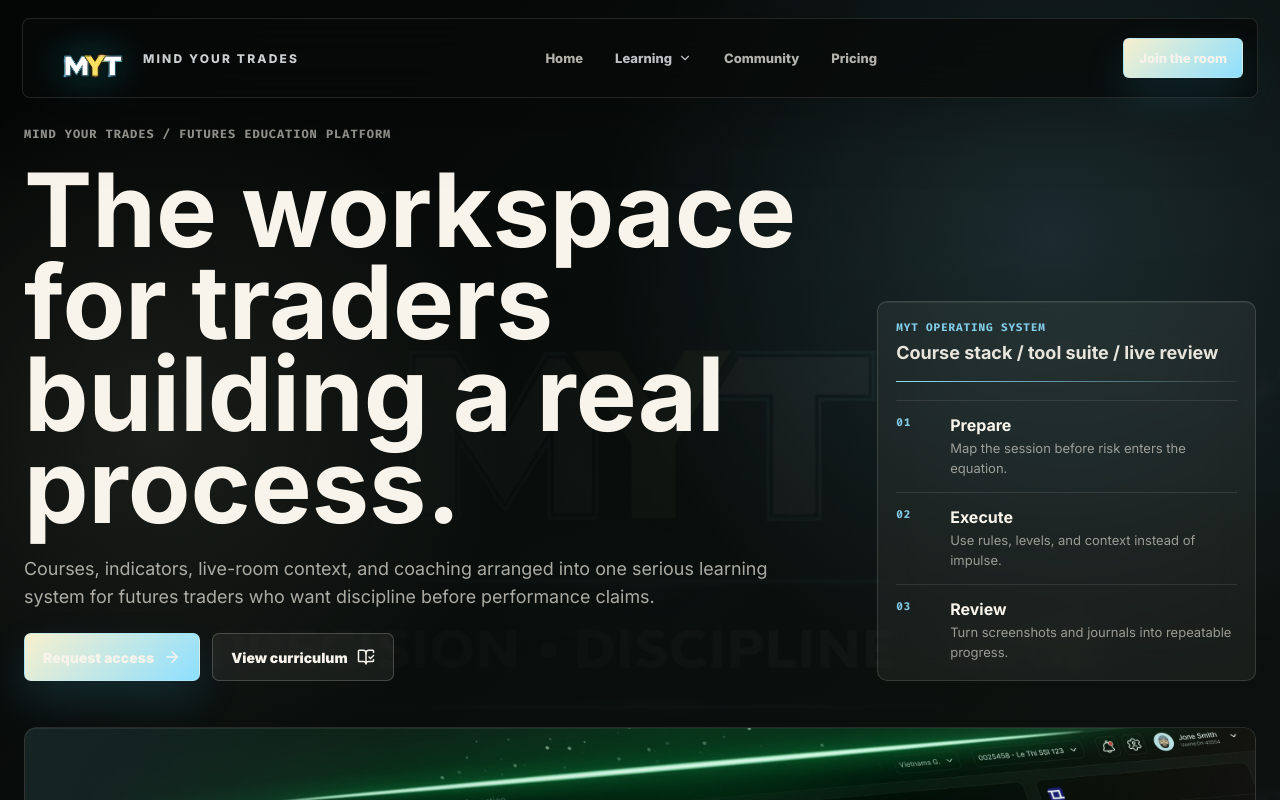
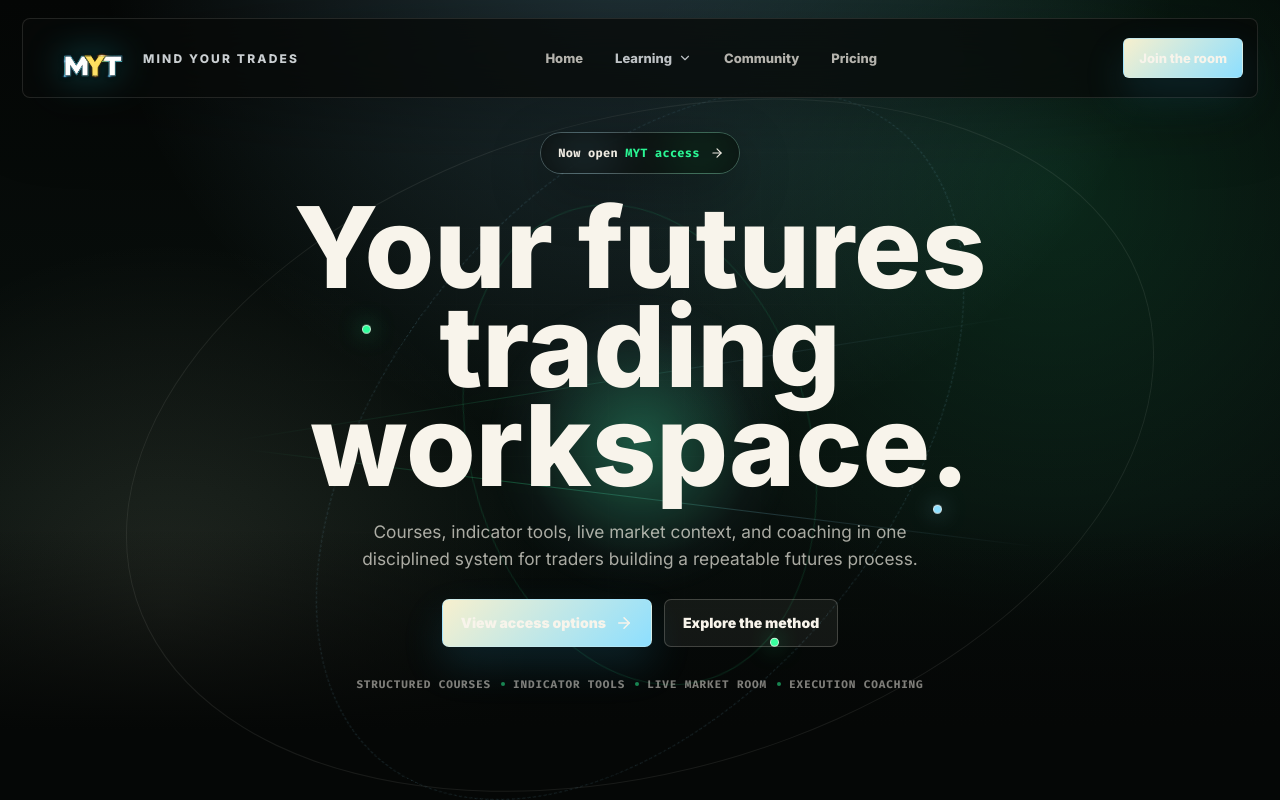
Before and after one commit to CodoWIzard/xentro-trading-template-clone, a Next.js app: page / in a window 1280 px wide. Shown: the top 800 px of the page. Built offline with nearby package versions, Linux system fonts and the light colour scheme.

Commit message:
Rebuild hero with Bipsync-inspired layout

```diff
--- a/app/globals.css
+++ b/app/globals.css
@@ -1961,6 +1961,313 @@ select {
   text-transform: uppercase;
 }
 
+.myt-bipsync-hero {
+  position: relative;
+  min-height: 100svh;
+  overflow: hidden;
+  padding: clamp(132px, 15vh, 178px) 24px clamp(80px, 11vh, 132px);
+  background:
+    radial-gradient(circle at 50% -12%, rgba(141, 223, 255, 0.22), transparent 34rem),
+    radial-gradient(circle at 82% 24%, rgba(44, 255, 154, 0.12), transparent 27rem),
+    radial-gradient(circle at 13% 76%, rgba(247, 240, 206, 0.1), transparent 23rem),
+    linear-gradient(180deg, #050706 0%, #08100d 62%, #050706 100%);
+  isolation: isolate;
+  --hero-x: 0;
+  --hero-y: 0;
+}
+
+.myt-bipsync-hero::before {
+  content: "";
+  position: absolute;
+  inset: 0;
+  z-index: -3;
+  opacity: 0.18;
+  background-image:
+    linear-gradient(rgba(248, 244, 235, 0.07) 1px, transparent 1px),
+    linear-gradient(90deg, rgba(248, 244, 235, 0.05) 1px, transparent 1px);
+  background-size: 76px 76px;
+  mask-image: radial-gradient(circle at 50% 46%, #000 0, transparent 64%);
+}
+
+.myt-bipsync-hero::after {
+  content: "";
+  position: absolute;
+  inset: auto 0 0;
+  z-index: -1;
+  height: 34%;
+  background: linear-gradient(180deg, rgba(5, 7, 6, 0), #050706 74%);
+  pointer-events: none;
+}
+
+.myt-bipsync-container {
+  position: relative;
+  z-index: 2;
+  max-width: 1280px;
+  margin: 0 auto;
+}
+
+.myt-bipsync-layout {
+  display: grid;
+  justify-items: center;
+  gap: 24px;
+  max-width: 1080px;
+  margin: 0 auto;
+  text-align: center;
+}
+
+.myt-glow-button {
+  position: relative;
+  display: inline-flex;
+  overflow: hidden;
+  align-items: center;
+  min-height: 42px;
+  padding: 1px;
+  border-radius: 999px;
+  color: rgba(248, 244, 235, 0.86);
+  text-decoration: none;
+  background: rgba(248, 244, 235, 0.055);
+  box-shadow: 0 18px 54px rgba(0, 0, 0, 0.28);
+  isolation: isolate;
+}
+
+.myt-glow-button-inner {
+  position: relative;
+  z-index: 2;
+  display: inline-flex;
+  gap: 10px;
+  align-items: center;
+  min-height: 40px;
+  padding: 0 15px 0 17px;
+  border-radius: inherit;
+  background: rgba(5, 7, 6, 0.72);
+  font-family: "Fira Code", monospace;
+  font-size: 12px;
+  font-weight: 800;
+  letter-spacing: 0.02em;
+  backdrop-filter: blur(16px);
+}
+
+.myt-glow-button strong {
+  color: #2cff9a;
+  font-weight: 900;
+}
+
+.myt-glow-button-border {
+  position: absolute;
+  inset: 0;
+  border: 1px solid rgba(248, 244, 235, 0.16);
+  border-radius: inherit;
+  pointer-events: none;
+}
+
+.myt-glow-button-glows,
+.myt-glow-button-glows span {
+  position: absolute;
+  inset: 0;
+  border-radius: inherit;
+  pointer-events: none;
+}
+
+.myt-glow-button-glows span:first-child {
+  background: radial-gradient(circle at 22% 50%, rgba(141, 223, 255, 0.55), transparent 38%);
+  filter: blur(12px);
+}
+
+.myt-glow-button-glows span:last-child {
+  background: radial-gradient(circle at 80% 50%, rgba(44, 255, 154, 0.5), transparent 34%);
+  filter: blur(14px);
+}
+
+.myt-bipsync-title {
+  max-width: 1020px;
+  margin: 0;
+  color: #f8f4eb;
+  font-size: clamp(58px, 8.8vw, 128px);
+  font-weight: 800;
+  line-height: 0.88;
+  letter-spacing: 0;
+  text-wrap: balance;
+}
+
+.myt-bipsync-copy {
+  max-width: 730px;
+  margin: 0;
+  color: rgba(248, 244, 235, 0.68);
+  font-size: clamp(17px, 1.35vw, 21px);
+  line-height: 1.55;
+  text-wrap: balance;
+}
+
+.myt-bipsync-actions {
+  display: flex;
+  flex-wrap: wrap;
+  justify-content: center;
+  gap: 12px;
+  align-items: center;
+  padding-top: 2px;
+}
+
+.myt-bipsync-proof {
+  display: flex;
+  flex-wrap: wrap;
+  justify-content: center;
+  gap: 10px 22px;
+  max-width: 760px;
+  padding-top: 6px;
+  color: rgba(248, 244, 235, 0.5);
+  font-family: "Fira Code", monospace;
+  font-size: 11px;
+  font-weight: 900;
+  letter-spacing: 0.08em;
+  text-transform: uppercase;
+}
+
+.myt-bipsync-proof span {
+  position: relative;
+}
+
+.myt-bipsync-proof span:not(:last-child)::after {
+  content: "";
+  position: absolute;
+  top: 50%;
+  right: -14px;
+  width: 4px;
+  height: 4px;
+  border-radius: 50%;
+  background: rgba(44, 255, 154, 0.5);
+  transform: translateY(-50%);
+}
+
+.myt-bipsync-background {
+  position: absolute;
+  inset: 0;
+  z-index: 1;
+  overflow: hidden;
+  pointer-events: none;
+}
+
+.myt-bipsync-canvas {
+  position: absolute;
+  top: 50%;
+  left: 50%;
+  width: min(1160px, 92vw);
+  aspect-ratio: 1.55;
+  opacity: 0.78;
+  transform:
+    translate(-50%, -44%)
+    translate3d(calc(var(--hero-x) * 26px), calc(var(--hero-y) * 18px), 0);
+  transform-origin: center;
+}
+
+.myt-bipsync-orbit,
+.myt-bipsync-path,
+.myt-bipsync-core,
+.myt-bipsync-node {
+  position: absolute;
+  display: block;
+  pointer-events: none;
+}
+
+.myt-bipsync-orbit {
+  inset: 6% 5%;
+  border: 1px solid rgba(248, 244, 235, 0.08);
+  border-radius: 50%;
+  transform: rotate(-10deg) skewX(-10deg);
+}
+
+.myt-bipsync-orbit.is-two {
+  inset: 16% 15%;
+  border-color: rgba(141, 223, 255, 0.15);
+  border-style: dashed;
+  transform: rotate(12deg) skewX(8deg);
+  animation: mytHeroOrbit 32s linear infinite reverse;
+}
+
+.myt-bipsync-orbit.is-three {
+  inset: 27% 29%;
+  border-color: rgba(44, 255, 154, 0.13);
+  transform: rotate(3deg) skewX(-6deg);
+  animation: mytHeroOrbit 28s linear infinite;
+}
+
+.myt-bipsync-path {
+  width: 68%;
+  height: 1px;
+  left: 16%;
+  background: linear-gradient(90deg, transparent, rgba(44, 255, 154, 0.42), rgba(141, 223, 255, 0.3), transparent);
+  filter: drop-shadow(0 0 14px rgba(44, 255, 154, 0.24));
+}
+
+.myt-bipsync-path.is-a {
+  top: 41%;
+  transform: rotate(-9deg);
+  animation: mytHeroScan 6.8s ease-in-out infinite;
+}
+
+.myt-bipsync-path.is-b {
+  top: 57%;
+  transform: rotate(7deg);
+  animation: mytHeroScan 8.2s ease-in-out infinite reverse;
+}
+
+.myt-bipsync-core {
+  top: 50%;
+  left: 50%;
+  width: min(340px, 34vw);
+  aspect-ratio: 1;
+  border-radius: 50%;
+  background:
+    radial-gradient(circle, rgba(44, 255, 154, 0.22), transparent 48%),
+    radial-gradient(circle, rgba(141, 223, 255, 0.12), transparent 64%);
+  filter: blur(2px);
+  transform: translate(-50%, -50%);
+}
+
+.myt-bipsync-node {
+  width: 9px;
+  height: 9px;
+  border: 1px solid rgba(248, 244, 235, 0.76);
+  border-radius: 50%;
+  background: #2cff9a;
+  box-shadow: 0 0 22px rgba(44, 255, 154, 0.62);
+}
+
+.myt-bipsync-node.is-first {
+  top: 34%;
+  left: 26%;
+}
+
+.myt-bipsync-node.is-second {
+  top: 58%;
+  right: 24%;
+  background: #8ddfff;
+  box-shadow: 0 0 22px rgba(141, 223, 255, 0.6);
+}
+
+.myt-bipsync-node.is-third {
+  right: 38%;
+  bottom: 23%;
+}
+
+@keyframes mytHeroOrbit {
+  to {
+    rotate: 360deg;
+  }
+}
+
+@keyframes mytHeroScan {
+  0%,
+  100% {
+    opacity: 0.24;
+    translate: -2% 0;
+  }
+
+  50% {
+    opacity: 0.88;
+    translate: 2% 0;
+  }
+}
+
 .section_h-marquee {
   position: relative;
   overflow: hidden;
@@ -2413,6 +2720,15 @@ select {
 }
 
 @media (max-width: 1100px) {
+  .myt-bipsync-hero {
+    padding-top: 122px;
+  }
+
+  .myt-bipsync-canvas {
+    width: 110vw;
+    transform: translate(-50%, -40%);
+  }
+
   .myt-atelier-shell {
     grid-template-columns: 1fr;
     align-items: start;
@@ -2432,6 +2748,49 @@ select {
 }
 
 @media (max-width: 720px) {
+  .myt-bipsync-hero {
+    min-height: 92svh;
+    padding: 112px 16px 74px;
+  }
+
+  .myt-bipsync-layout {
+    gap: 18px;
+    justify-items: start;
+    text-align: left;
+  }
+
+  .myt-bipsync-title {
+    font-size: clamp(46px, 14vw, 68px);
+    line-height: 0.92;
+  }
+
+  .myt-bipsync-copy {
+    font-size: 16px;
+    text-wrap: pretty;
+  }
+
+  .myt-bipsync-actions,
+  .myt-bipsync-actions .myt-button {
+    width: 100%;
+  }
+
+  .myt-bipsync-actions {
+    justify-content: stretch;
+  }
+
+  .myt-bipsync-proof {
+    justify-content: flex-start;
+    gap: 8px 18px;
+    font-size: 10px;
+  }
+
+  .myt-bipsync-canvas {
+    top: 58%;
+    left: 62%;
+    width: 150vw;
+    opacity: 0.72;
+  }
+
   .myt-atelier-hero {
     padding: 104px 16px 28px;
   }
--- a/components/hero-command.tsx
+++ b/components/hero-command.tsx
@@ -1,18 +1,16 @@
 "use client";
 
 import { useEffect, useRef } from "react";
-import Image from "next/image";
 import Link from "next/link";
 import { motion, useReducedMotion } from "framer-motion";
 import gsap from "gsap";
-import { ArrowRight, BookOpenCheck, CandlestickChart, Radio, ShieldCheck } from "lucide-react";
-
-const heroSignals = ["Structured courses", "Indicator tools", "Live market room", "Execution coaching"];
+import { ArrowRight } from "lucide-react";
 
 const proofItems = [
-  ["01", "Prepare", "Map the session before risk enters the equation."],
-  ["02", "Execute", "Use rules, levels, and context instead of impulse."],
-  ["03", "Review", "Turn screenshots and journals into repeatable progress."]
+  "Structured courses",
+  "Indicator tools",
+  "Live market room",
+  "Execution coaching"
 ];
 
 export function HeroCommand() {
@@ -25,21 +23,15 @@ export function HeroCommand() {
     const hero = heroRef.current;
     const ctx = gsap.context(() => {
       gsap.fromTo(
-        ".myt-atelier-line",
-        { scaleX: 0 },
-        { scaleX: 1, duration: 1.1, ease: "expo.out", delay: 0.15 }
+        [".myt-bipsync-pill", ".myt-bipsync-title", ".myt-bipsync-copy", ".myt-bipsync-actions", ".myt-bipsync-proof"],
+        { y: 28, opacity: 0 },
+        { y: 0, opacity: 1, duration: 0.9, stagger: 0.1, ease: "power3.out", delay: 0.08 }
       );
 
       gsap.fromTo(
-        ".myt-atelier-visual",
-        { y: 56, opacity: 0, clipPath: "inset(18% 8% 0% 8% round 12px)" },
-        { y: 0, opacity: 1, clipPath: "inset(0% 0% 0% 0% round 12px)", duration: 1.1, ease: "expo.out", delay: 0.25 }
-      );
-
-      gsap.fromTo(
-        ".myt-atelier-proof li",
-        { y: 18, opacity: 0 },
-        { y: 0, opacity: 1, duration: 0.7, stagger: 0.08, ease: "power3.out", delay: 0.45 }
+        ".myt-bipsync-canvas",
+        { scale: 0.94, opacity: 0 },
+        { scale: 1, opacity: 1, duration: 1.35, ease: "expo.out", delay: 0.2 }
       );
     }, hero);
 
@@ -49,9 +41,9 @@ export function HeroCommand() {
       const y = (event.clientY - rect.top) / rect.height - 0.5;
 
       gsap.to(hero, {
-        "--tilt-x": (x * 10).toFixed(2),
-        "--tilt-y": (y * -8).toFixed(2),
-        duration: 0.7,
+        "--hero-x": x.toFixed(3),
+        "--hero-y": y.toFixed(3),
+        duration: 0.8,
         ease: "power3.out"
       });
     };
@@ -65,86 +57,74 @@ export function HeroCommand() {
   }, [reduceMotion]);
 
   return (
-    <section className="myt-atelier-hero" id="home" aria-labelledby="hero-title" ref={heroRef}>
-      <div className="myt-atelier-backdrop" aria-hidden>
-        <Image src="/images/myt-precision-edge.png" alt="" fill priority sizes="100vw" />
-      </div>
-      <div className="myt-atelier-shell">
-        <motion.div
-          className="myt-atelier-copy"
-          initial={reduceMotion ? false : { opacity: 0, y: 24 }}
-          animate={reduceMotion ? undefined : { opacity: 1, y: 0 }}
-          transition={{ duration: 0.8, ease: [0.16, 1, 0.3, 1] }}
-        >
-          <p className="myt-atelier-kicker">Mind Your Trades / futures education platform</p>
-          <h1 id="hero-title">
-            The workspace for traders building a real process.
+    <section
+      className="hero home-hero myt-bipsync-hero"
+      id="home"
+      aria-labelledby="hero-title"
+      ref={heroRef}
+    >
+      <div className="hero__container myt-bipsync-container">
+        <div className="hero__layout myt-bipsync-layout">
+          <motion.div
+            className="hero__featured-content myt-bipsync-pill"
+            initial={reduceMotion ? false : { opacity: 0, y: 16 }}
+            animate={reduceMotion ? undefined : { opacity: 1, y: 0 }}
+            transition={{ duration: 0.7, ease: [0.16, 1, 0.3, 1] }}
+          >
+            <Link className="button myt-glow-button" href="/pricing">
+              <span className="myt-glow-button-inner">
+                <span>
+                  Now open <strong>MYT access</strong>
+                </span>
+                <ArrowRight size={14} aria-hidden />
+              </span>
+              <span className="myt-glow-button-border" aria-hidden />
+              <span className="myt-glow-button-glows" aria-hidden>
+                <span />
+                <span />
+              </span>
+            </Link>
+          </motion.div>
+
+          <h1 className="hero__title myt-bipsync-title" id="hero-title">
+            Your futures trading workspace.
           </h1>
-          <p className="myt-atelier-lede">
-            Courses, indicators, live-room context, and coaching arranged into one serious learning
-            system for futures traders who want discipline before performance claims.
+
+          <p className="hero__paragraph myt-bipsync-copy">
+            Courses, indicator tools, live market context, and coaching in one disciplined system
+            for traders building a repeatable futures process.
           </p>
-          <div className="myt-atelier-actions">
+
+          <div className="hero__buttons myt-bipsync-actions">
             <Link className="myt-button myt-button-primary" href="/pricing">
-              Request access
+              View access options
               <ArrowRight size={18} aria-hidden />
             </Link>
             <Link className="myt-button myt-button-secondary" href="/learning/courses">
-              View curriculum
-              <BookOpenCheck size={18} aria-hidden />
+              Explore the method
             </Link>
           </div>
-        </motion.div>
 
-        <div className="myt-atelier-panel" aria-label="MYT offer overview">
-          <div className="myt-atelier-panel-head">
-            <span>MYT operating system</span>
-            <strong>Course stack / tool suite / live review</strong>
-          </div>
-          <div className="myt-atelier-line" aria-hidden />
-          <ul className="myt-atelier-proof">
-            {proofItems.map(([number, label, text]) => (
-              <li key={number}>
-                <span>{number}</span>
-                <strong>{label}</strong>
-                <p>{text}</p>
-              </li>
+          <div className="myt-bipsync-proof" aria-label="MYT offer tracks">
+            {proofItems.map((item) => (
+              <span key={item}>{item}</span>
             ))}
-          </ul>
-        </div>
-      </div>
-
-      <div className="myt-atelier-visual-wrap">
-        <div className="myt-atelier-visual">
-          <Image
-            src="/webflow/hero-dashboard.webp"
-            alt="Trading dashboard and market analysis workspace."
-            width={2880}
-            height={1970}
-            priority
-            sizes="(max-width: 900px) 96vw, 1120px"
-          />
-          <div className="myt-atelier-visual-caption">
-            <span>
-              <CandlestickChart size={16} aria-hidden />
-              Live chart context
-            </span>
-            <span>
-              <ShieldCheck size={16} aria-hidden />
-              Risk-first framework
-            </span>
-            <span>
-              <Radio size={16} aria-hidden />
-              Room-ready workflow
-            </span>
           </div>
         </div>
       </div>
 
-      <div className="myt-atelier-ticker" aria-label="MYT offer tracks">
-        {heroSignals.map((item) => (
-          <span key={item}>{item}</span>
-        ))}
+      <div className="hero__background myt-bipsync-background" aria-hidden>
+        <div className="myt-bipsync-canvas">
+          <span className="myt-bipsync-orbit is-one" />
+          <span className="myt-bipsync-orbit is-two" />
+          <span className="myt-bipsync-orbit is-three" />
+          <span className="myt-bipsync-path is-a" />
+          <span className="myt-bipsync-path is-b" />
+          <span className="myt-bipsync-core" />
+          <span className="myt-bipsync-node is-first" />
+          <span className="myt-bipsync-node is-second" />
+          <span className="myt-bipsync-node is-third" />
+        </div>
       </div>
     </section>
   );
```
